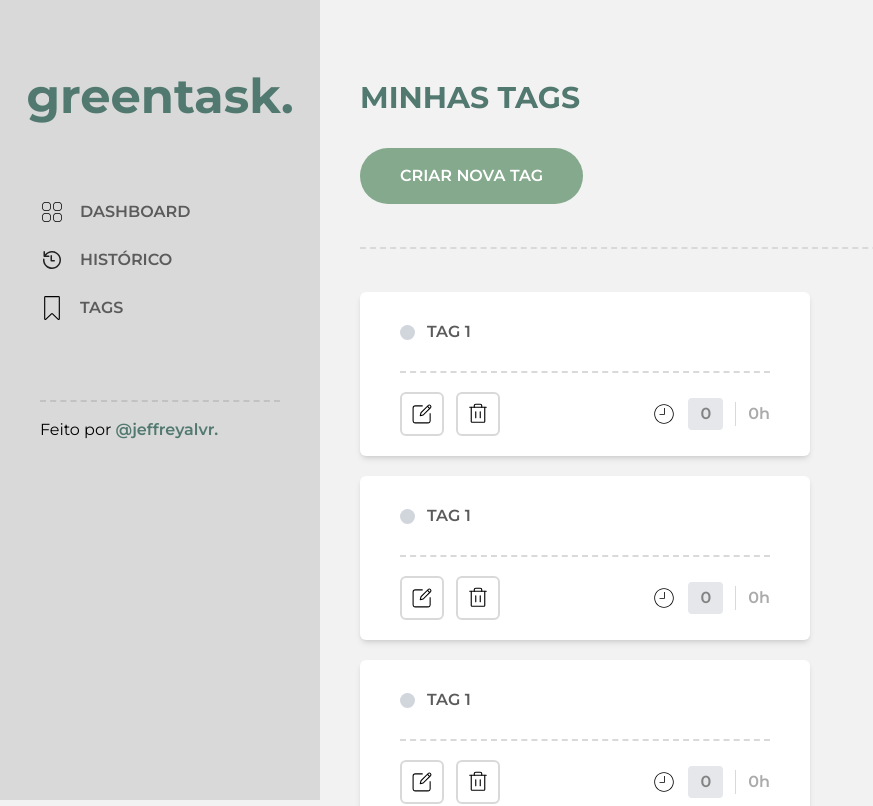
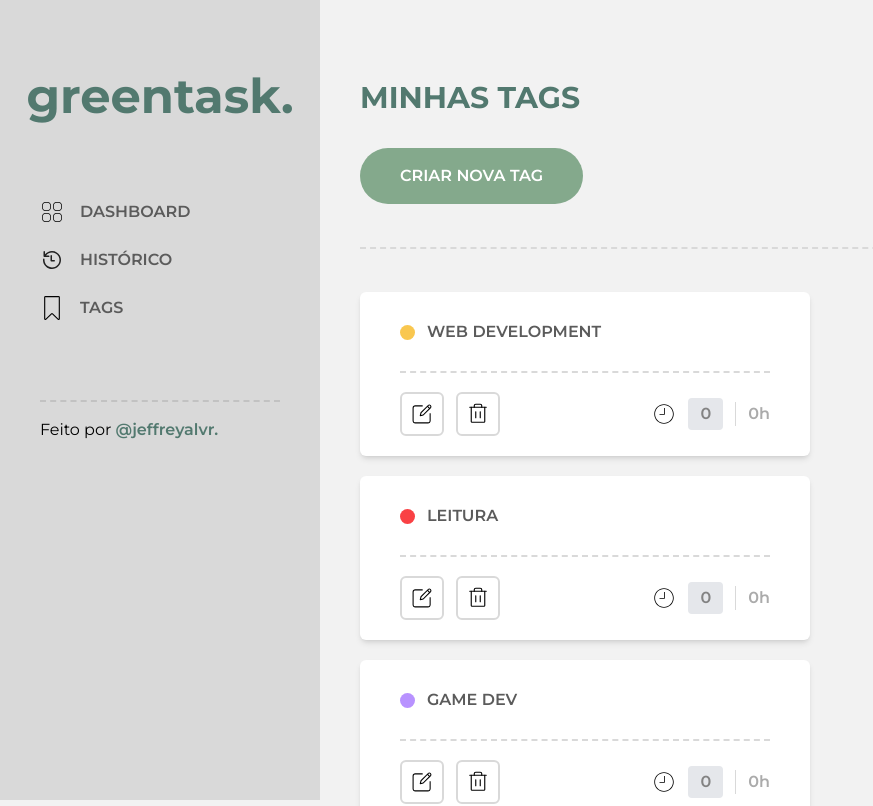
Before and after one commit to jeffreyalvr/greentask, a React (Vite) app: page /tags in a window 1280 px wide. Shown: the top 806 px of the page, without its empty margins (0-873 px from the left). Built offline with nearby package versions, Linux system fonts and the light colour scheme.

Commit message:
Reorganiza componente Tags para passagem de props; Adiciona exibição de cor da tag;

```diff
--- a/src/components/Tags/TagsList.jsx
+++ b/src/components/Tags/TagsList.jsx
@@ -6,15 +6,7 @@ import edit_icon from "@assets/icons/edit.svg";
 import trash_icon from "@assets/icons/trash.svg";
 import clock_icon from "@assets/icons/clock.svg";
 
-const tags = [
-  { id: 0, name: "tag 1" },
-  { id: 1, name: "tag 2" },
-  { id: 2, name: "tag 3" },
-  { id: 3, name: "tag 4" },
-  { id: 4, name: "tag 5" },
-];
-
-const TagsList = () => {
+const TagsList = ({ colors, tags }) => {
   return (
     <div className="flex gap-5 w-full flex-wrap">
       {tags.map((tag) => (
@@ -23,8 +15,14 @@ const TagsList = () => {
           className="flex flex-col gap-2 w-[450px] h-auto px-10 py-5 text-[var(--fg-dark)] font-semibold bg-[var(--activity-item-color)] rounded-md shadow-md"
         >
           <div className="flex gap-3 items-center py-2">
-            <i className="inline-block w-[15px] h-[15px] bg-gray-300 rounded-full"></i>
-            <span className="uppercase">tag 1</span>
+            <i
+              className="inline-block w-[15px] h-[15px] rounded-full"
+              style={{
+                backgroundColor:
+                  "#" + colors.find((c) => c.id === tag.colorId).hex,
+              }}
+            ></i>
+            <span className="uppercase">{tag.name}</span>
           </div>
 
           <Separator />
--- a/src/pages/Tags/Edit.jsx
+++ b/src/pages/Tags/Edit.jsx
@@ -1,19 +1,50 @@
-import { useParams } from "react-router-dom";
+import { useParams, Navigate } from "react-router-dom";
 
 import Sidebar from "@/components/Sidebar";
 import Section from "@/components/Section";
 
 import TagsSection from "@/components/Tags/TagsSection";
 
+// TODO: Remover dados placeholder
+const colors = [
+  { id: 0, name: "vermelho", hex: "f94144" },
+  { id: 1, name: "azul", hex: "0096c7" },
+  { id: 2, name: "amarelo", hex: "f9c74f" },
+  { id: 3, name: "verde", hex: "588157" },
+  { id: 4, name: "verde musgo", hex: "90be6d" },
+  { id: 5, name: "salmão", hex: "f8ad9d" },
+  { id: 6, name: "roxo", hex: "b892ff" },
+  { id: 7, name: "laranja", hex: "f3722c" },
+  { id: 8, name: "rosa", hex: "ff8fab" },
+  { id: 9, name: "cinza", hex: "a5a5a5" },
+  { id: 10, name: "verde azulado", hex: "3c6e71" },
+  { id: 11, name: "ciano", hex: "70e4ef" },
+  { id: 12, name: "magenta", hex: "b43e8f" },
+  { id: 13, name: "marrom", hex: "9c6644" },
+  { id: 14, name: "bege", hex: "e6ccb2" },
+  { id: 15, name: "preto", hex: "242423" },
+];
+// TODO: Remover dados placeholder
+const tags = [
+  { id: 0, name: "web development", colorId: 2 },
+  { id: 1, name: "leitura", colorId: 0 },
+  { id: 2, name: "game dev", colorId: 6 },
+  { id: 3, name: "meditação", colorId: 10 },
+  { id: 4, name: "workout", colorId: 14 },
+];
+
 const Edit = () => {
   const { id } = useParams();
+  const tag = tags.find((t) => t.id === Number(id));
+
+  if (!tag) return <Navigate to="/404" replace />;
 
   return (
     <div className="flex h-screen">
       <Sidebar />
       <main className="w-full flex flex-col h-fit px-10">
         <Section title="Editar tag">
-          <TagsSection />
+          <TagsSection colors={colors} editTagData={tag} />
         </Section>
       </main>
     </div>
--- a/src/pages/Tags/index.jsx
+++ b/src/pages/Tags/index.jsx
@@ -5,15 +5,42 @@ import Separator from "@components/Separator";
 import TagsSection from "@components/Tags/TagsSection";
 import TagsList from "@components/Tags/TagsList";
 
+const colors = [
+  { id: 0, name: "vermelho", hex: "f94144" },
+  { id: 1, name: "azul", hex: "0096c7" },
+  { id: 2, name: "amarelo", hex: "f9c74f" },
+  { id: 3, name: "verde", hex: "588157" },
+  { id: 4, name: "verde musgo", hex: "90be6d" },
+  { id: 5, name: "salmão", hex: "f8ad9d" },
+  { id: 6, name: "roxo", hex: "b892ff" },
+  { id: 7, name: "laranja", hex: "f3722c" },
+  { id: 8, name: "rosa", hex: "ff8fab" },
+  { id: 9, name: "cinza", hex: "a5a5a5" },
+  { id: 10, name: "verde azulado", hex: "3c6e71" },
+  { id: 11, name: "ciano", hex: "70e4ef" },
+  { id: 12, name: "magenta", hex: "b43e8f" },
+  { id: 13, name: "marrom", hex: "9c6644" },
+  { id: 14, name: "bege", hex: "e6ccb2" },
+  { id: 15, name: "preto", hex: "242423" },
+];
+
+const tags = [
+  { id: 0, name: "web development", colorId: 2 },
+  { id: 1, name: "leitura", colorId: 0 },
+  { id: 2, name: "game dev", colorId: 6 },
+  { id: 3, name: "meditação", colorId: 10 },
+  { id: 4, name: "workout", colorId: 14 },
+];
+
 const Tags = () => {
   return (
     <div className="flex h-screen">
       <Sidebar />
       <main className="w-full flex flex-col h-fit px-10">
         <Section title="Minhas tags">
-          <TagsSection />
+          <TagsSection colors={colors} />
           <Separator />
-          <TagsList />
+          <TagsList colors={colors} tags={tags} />
         </Section>
       </main>
     </div>
```
